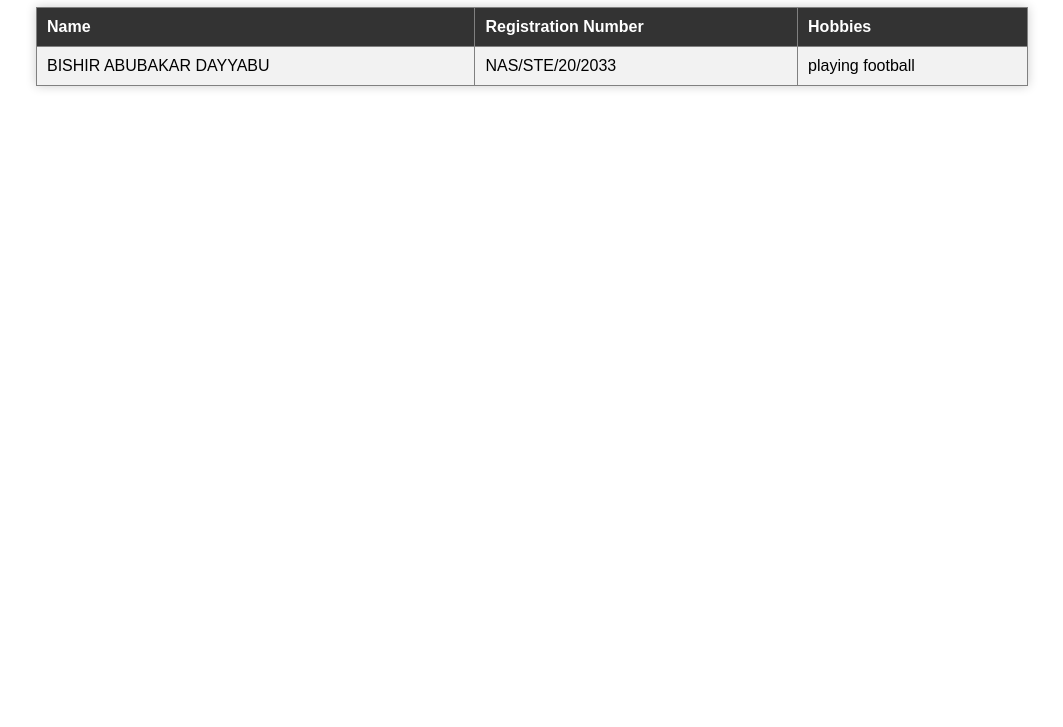
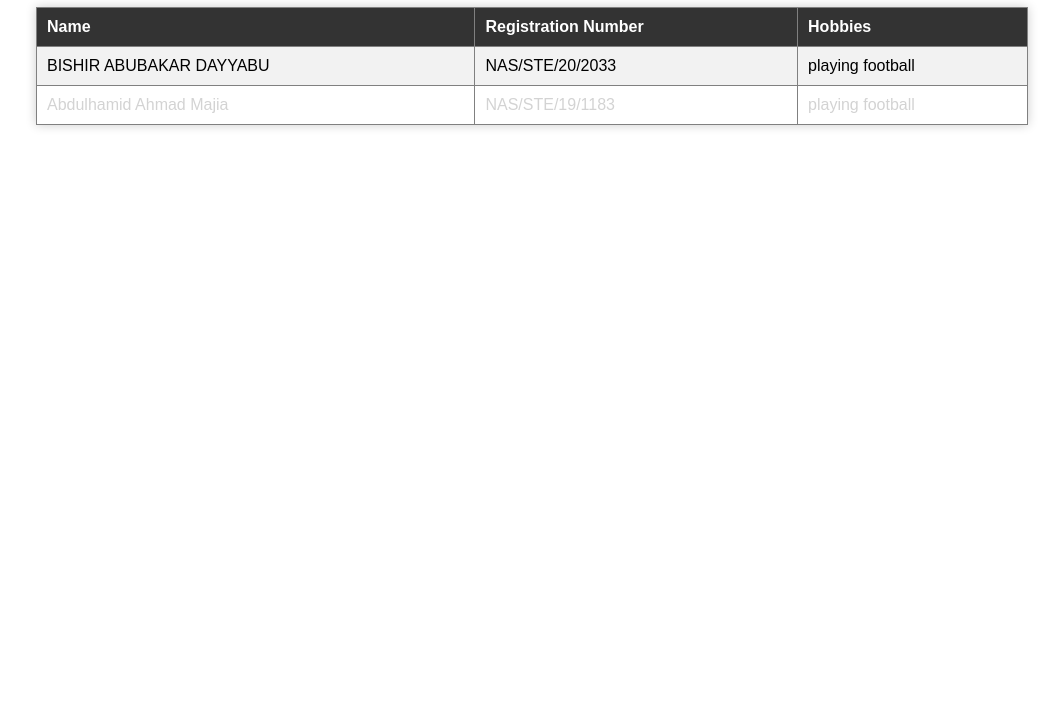
Before and after one commit to umargafia/Students-Infomations, a plain HTML site: page index.html in a window 1280 px wide. Shown: the part 73-800 px from the top of the page, without its empty margins (108-1171 px from the left). Drawn offline with Linux system fonts and the light colour scheme.

Commit message:
Update index.html

```diff
--- a/index.html
+++ b/index.html
@@ -24,6 +24,7 @@
       td {
         padding: 10px;
         text-align: left;
+        margin: 0px;
       }
 
       th {
@@ -37,6 +38,7 @@
 
       tr:nth-child(odd) {
         background-color: #ffffff;
+        color:lightgray;
       }
     </style>
   </head>
@@ -54,6 +56,12 @@
         <td>NAS/STE/20/2033</td>
         <td>playing football</td>
       </tr>
+
+      <tr>
+        <td>Abdulhamid Ahmad Majia</td>
+        <td>NAS/STE/19/1183</td>
+        <td>playing football</td>
+      </tr>
     </table>
   </body>
 </html>
```
